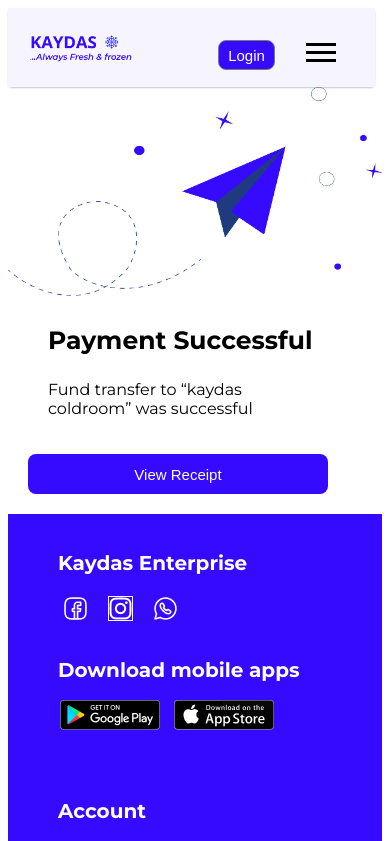
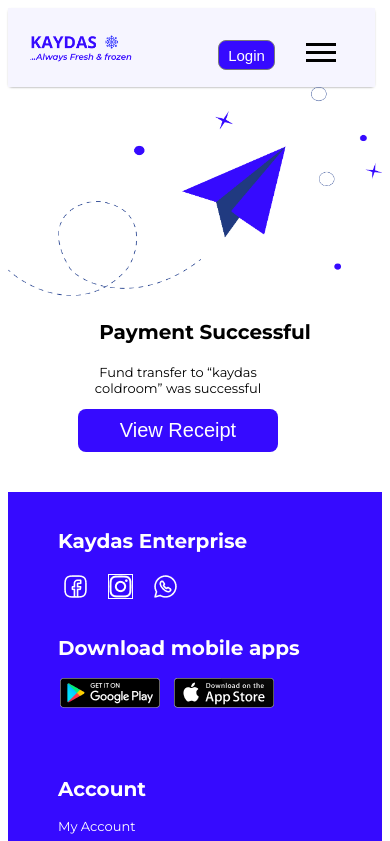
Before and after one commit to amooesther/kaydas-frontend, a React (Create React App) app in the folder frontend/: page /successpayment in a window 390 px wide. Shown: the top 841 px of the page. Built offline with nearby package versions, Linux system fonts and the light colour scheme; no server answers.

Commit message:
navbar active menu

```diff
--- a/frontend/src/Components/HeroSection/HeroSection.jsx
+++ b/frontend/src/Components/HeroSection/HeroSection.jsx
@@ -16,7 +16,7 @@
 
   const handleFormSubmit = (e) => {
     e.preventDefault();
-    // Handle search form submission if needed
+
   };
 
   return (
--- a/frontend/src/Components/NavBar/NavBar.css
+++ b/frontend/src/Components/NavBar/NavBar.css
@@ -115,6 +115,14 @@
 font-size:14px !important;
 width: auto !important;
 }
+.navMenu li a.active {
+    color: #360aff;
+    font-weight: 600;
+    font-size: 16px;
+}
+
+
+
 /* Responsive styles */
 @media only screen and (max-width: 1024px) {
   .navMenu {
--- a/frontend/src/Components/NavBar/NavBar.jsx
+++ b/frontend/src/Components/NavBar/NavBar.jsx
@@ -4,7 +4,7 @@
 import cart from '../../Assets/cart.png';
 import heart from '../../Assets/heart.png';
 import userAvatar from '../../Assets/userAvatar.png';
-import { Link, useNavigate } from 'react-router-dom';
+import { Link, NavLink, useLocation, useNavigate } from 'react-router-dom'; // Changed Link to NavLink
 import { auth, db } from '../firebase';
 import { getDoc, doc } from 'firebase/firestore';
 import { useSelector } from 'react-redux';
@@ -14,6 +14,7 @@
   const [userDetail, setUserDetail] = useState(null);
   const [isLoggedIn, setIsLoggedIn] = useState(false);
   const navigate = useNavigate();
+  const location = useLocation();
 
   const cartCount = useSelector((state) => state.cart.cartItems.length);
   const heartCount = useSelector((state) => state.cart.heartCount);
@@ -43,7 +44,7 @@
   const handleLogout = () => {
     auth.signOut().then(() => {
       setUserDetail(null);
-      window.location.href="/login"
+      window.location.href = "/login";
     }).catch((error) => {
       console.error("Error logging out:", error);
     });
@@ -69,47 +70,63 @@
       </div>
       <ul className={`navMenu ${menuVisible ? 'active' : ''}`}>
         <li>
-          <Link style={{ textDecoration: 'none' }} to='/'>
+          <NavLink
+            exact
+            to='/'
+            activeClassName="active" // Add activeClassName
+            style={{ textDecoration: 'none' }}
+          >
             Home
-          </Link>
+          </NavLink>
         </li>
         <li>
-          <Link style={{ textDecoration: 'none' }} to='/aboutUs'>
+          <NavLink
+            to='/aboutUs'
+            activeClassName="active" // Add activeClassName
+            style={{ textDecoration: 'none' }}
+          >
             About Us
-          </Link>
+          </NavLink>
         </li>
         <li>
-          <Link style={{ textDecoration: 'none' }} to='/contactUS'>
+          <NavLink
+            to='/contactUS'
+            activeClassName="active" // Add activeClassName
+            style={{ textDecoration: 'none' }}
+          >
             Contact US
-          </Link>
+          </NavLink>
         </li>
         <li>
-          <Link style={{ textDecoration: 'none' }} to='/subscription'>
+          <NavLink
+            to='/subscription'
+            activeClassName="active" // Add activeClassName
+            style={{ textDecoration: 'none' }}
+          >
             Subscription
-          </Link>
+          </NavLink>
         </li>
       </ul>
       <div className='newLoginCart'>
-        <Link to='/myorders'>
-
+        <NavLink to='/myorders'>
           <img src={heart} alt='heart' />
-        </Link>
+        </NavLink>
         <div className='cartCount'>{heartCount}</div>
-        <img src={cart} alt='cart' onClick={goToCart} className='mainCart'/>
+        <img src={cart} alt='cart' onClick={goToCart} className='mainCart' />
         <div className='cartCount'>{cartCount}</div>
         {userDetail ? (
           <div className='user'>
-            <Link to='/profile'>
+            <NavLink to='/profile'>
               <div className='userAvatar'>
                 <img src={userAvatar} alt='' />
               </div>
-            </Link>
+            </NavLink>
             <button onClick={handleLogout} className='userBtn'>Hi {userDetail.Name}</button>
           </div>
         ) : (
-          <Link to='./Login'>
-            <button  className='loginBtn'>Login</button>
-          </Link>
+          <NavLink to='./Login'>
+            <button className='loginBtn'>Login</button>
+          </NavLink>
         )}
       </div>
     </div>
--- a/frontend/src/pages/PaymentSuccessful/PaymentSuccess.css
+++ b/frontend/src/pages/PaymentSuccessful/PaymentSuccess.css
@@ -1,12 +1,11 @@
 .successPay{
-    margin-left: 500px;
+    margin-left: 00px;
 }
 .successPay p{
-    width: 220px;
-    margin-left: 20px;
+   text-align: center;
 }
 .successPay h3{
-    margin-left: 20px;
+    text-align: center;
     font-size: 25px;
 }
 .success img{
@@ -14,7 +13,20 @@
     width: 700px;
     margin-left: 200px;
 }
+.paymentBttn{
+  width: 400px;
+  padding: 10px;
+  background-color: #360AFF;
+  color: white;
+  font-size: 20px;
+  font-weight: 500;
+  border: none;
+  border-radius: 8px;
+  cursor: pointer;
+  margin-left: 250px;
+  margin-bottom: 40px;
 
+}
 @media only screen and (max-width: 600px) {
     .success img {
       width: 100%;
@@ -25,6 +37,20 @@
     .successPay {
       margin-left: 20px;
     }
+    .paymentBttn{
+      width: 200px;
+      margin-left: 50px;
+    }
+    .successPay h3{
+      text-align: center;
+      font-size: 20px;
+  }
+  .successPay p{
+    text-align: center;
+    font-size: 13px;
+    width: 200px;
+    margin-left: 50px;
+ }
   }
 
   /* Medium devices (landscape tablets, 768px and up) */
--- a/frontend/src/pages/PaymentSuccessful/PaymentSuccess.jsx
+++ b/frontend/src/pages/PaymentSuccessful/PaymentSuccess.jsx
@@ -4,8 +4,9 @@
 import Button from '../../Components/Button/Button.jsx'
 import { Link } from 'react-router-dom'
 import Footer from '../../Components/footer/Footer.jsx'
+import './PaymentSuccess.css'
 
-import './PaymentSuccess.css'
+
 const PaymentSuccess = () => {
   return (
     <div >
@@ -15,7 +16,7 @@
         <div className='successPay'>
             <h3>Payment Successful</h3>
             <p>Fund transfer to “kaydas coldroom” was successful</p>
-  <Link to="/receipt" style={{ textDecoration: 'none' }}><Button size='large'>View Receipt</Button></Link>
+  <Link to="/receipt" style={{ textDecoration: 'none' }}><button className='paymentBttn'>View Receipt</button></Link>
   </div>
         </div>
         <Footer/>
```
